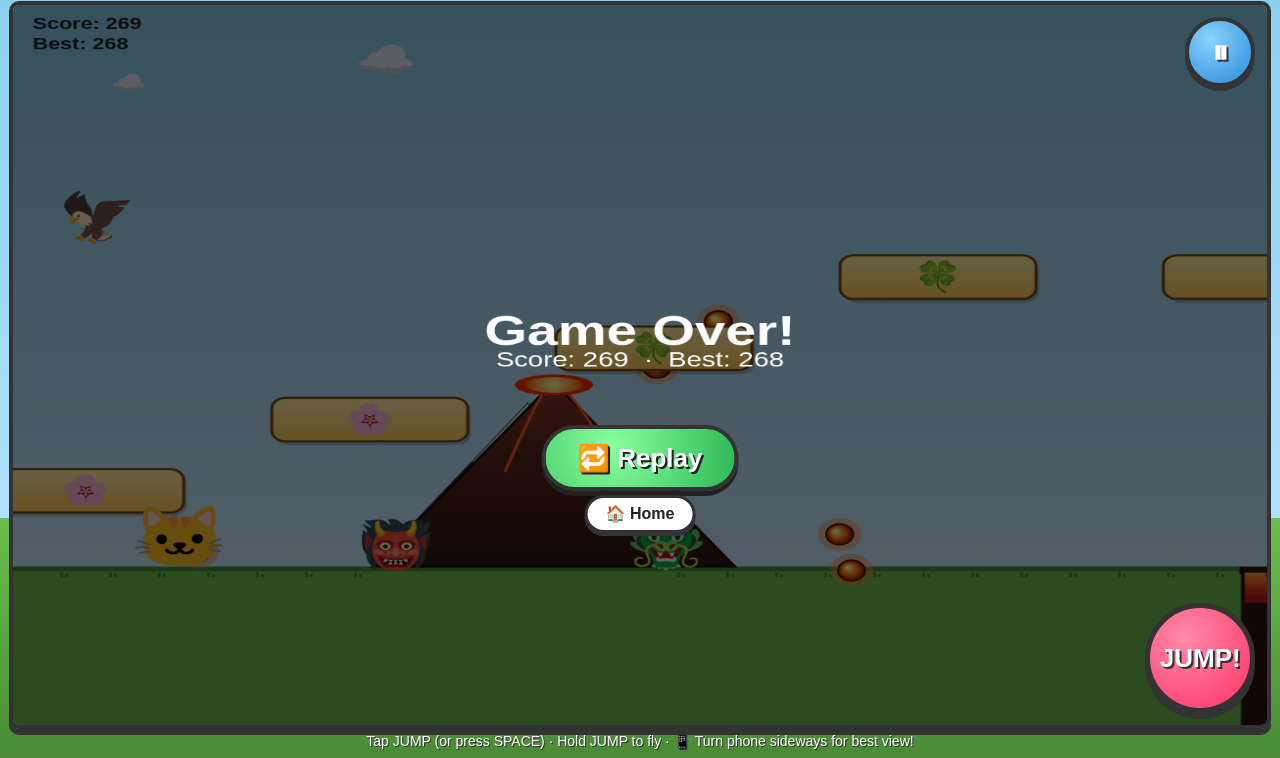
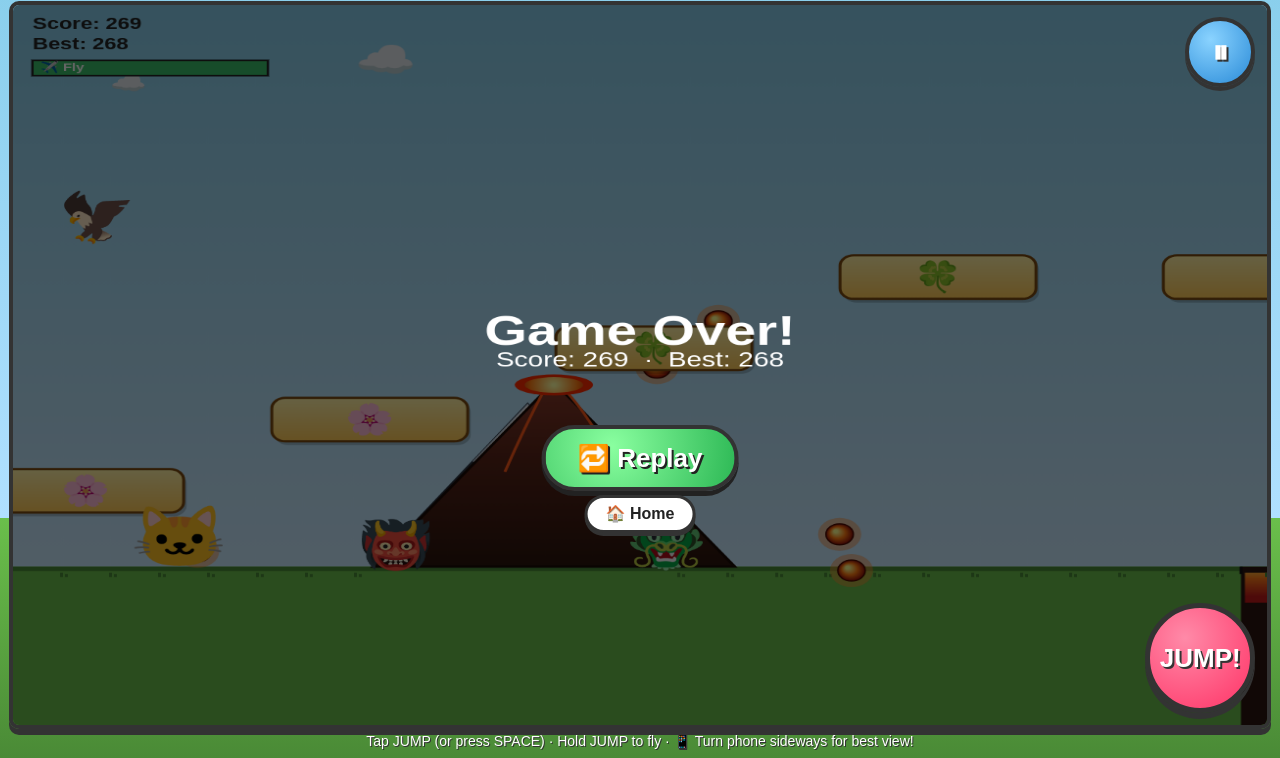
Before and after one commit to coderlambda/game-sharing, a website: page games/cat-jump/cat-jump.html in a window 1280 px wide. Shown: the part 42-800 px from the top of the page. Drawn offline with Linux system fonts and the light colour scheme.

Commit message:
Cat Jump: flying now has stamina — 10s fly, 3s rest
Holding jump drains a stamina meter (10 seconds at 60fps). When it
empties, flying is blocked for a 3-second rest. A status bar shows
the current state: green while flying, red while resting.

Co-Authored-By: Claude Opus 4.7 (1M context) <noreply@anthropic.com>

```diff
--- a/games/cat-jump/cat-jump.html
+++ b/games/cat-jump/cat-jump.html
@@ -212,6 +212,10 @@ let gameOver = false;
 let paused = false;
 let practiceMode = localStorage.getItem('practiceMode') === 'true';
 let jumpHeld = false;
+const FLY_MAX = 600;      // 10 seconds at 60fps
+const FLY_REST = 180;     // 3 seconds rest
+let flyStamina = FLY_MAX;
+let flyRest = 0;
 let gameSpeed = 6;
 let frame = 0;
 let clouds = [
@@ -243,6 +247,8 @@ function resetGame() {
   cat.vy = 0;
   cat.jumping = false;
   cat.jumpsLeft = 2;
+  flyStamina = FLY_MAX;
+  flyRest = 0;
   gameOver = false;
   paused = false;
   if (typeof pauseBtn !== 'undefined') pauseBtn.textContent = '⏸';
@@ -442,11 +448,23 @@ function update() {
   if (paused) return;
   frame++;
 
-  // cat physics — hold jump to fly!
+  // cat physics — hold jump to fly (with stamina)
   const prevY = cat.y;
-  if (jumpHeld && !gameOver) {
+  const canFly = jumpHeld && !gameOver && flyRest === 0 && flyStamina > 0;
+  if (canFly) {
     cat.vy -= 1.9; // strong lift (beats gravity)
     if (cat.vy < -9) cat.vy = -9;
+    flyStamina--;
+    if (flyStamina <= 0) {
+      flyStamina = 0;
+      flyRest = FLY_REST;
+    }
+  } else if (flyRest > 0) {
+    flyRest--;
+    if (flyRest === 0) flyStamina = FLY_MAX;
+  } else if (!jumpHeld && flyStamina < FLY_MAX) {
+    // slow recharge while not flying
+    flyStamina = Math.min(FLY_MAX, flyStamina + 0.8);
   }
   cat.vy += GRAVITY;
   cat.y += cat.vy;
@@ -985,6 +1003,27 @@ function draw() {
     ctx.fillText('🎯 PRACTICE', 20, 70);
   }
 
+  // fly stamina bar
+  {
+    const barX = 20;
+    const barY = practiceMode ? 100 : 74;
+    const barW = 240;
+    const barH = 20;
+    ctx.fillStyle = 'rgba(0,0,0,0.3)';
+    ctx.fillRect(barX - 2, barY - 2, barW + 4, barH + 4);
+    const resting = flyRest > 0;
+    const pct = resting ? (1 - flyRest / FLY_REST) : (flyStamina / FLY_MAX);
+    ctx.fillStyle = resting ? '#b83a3a' : '#3abf6a';
+    ctx.fillRect(barX, barY, barW * pct, barH);
+    ctx.strokeStyle = '#222';
+    ctx.lineWidth = 2;
+    ctx.strokeRect(barX, barY, barW, barH);
+    ctx.fillStyle = '#fff';
+    ctx.font = 'bold 15px Arial';
+    ctx.textBaseline = 'top';
+    ctx.fillText(resting ? '💤 Resting…' : '✈️ Fly', barX + 8, barY + 2);
+  }
+
   // paused screen
   if (paused && !gameOver) {
     ctx.fillStyle = 'rgba(0,0,0,0.45)';
```
